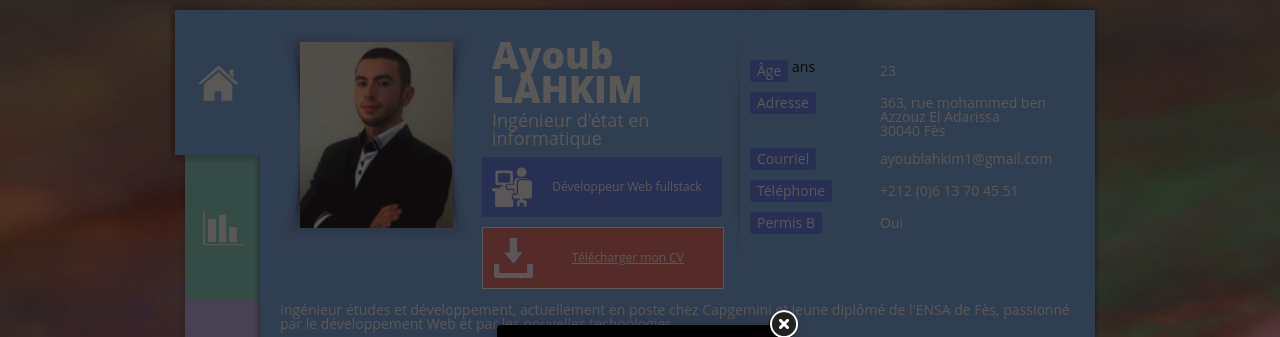
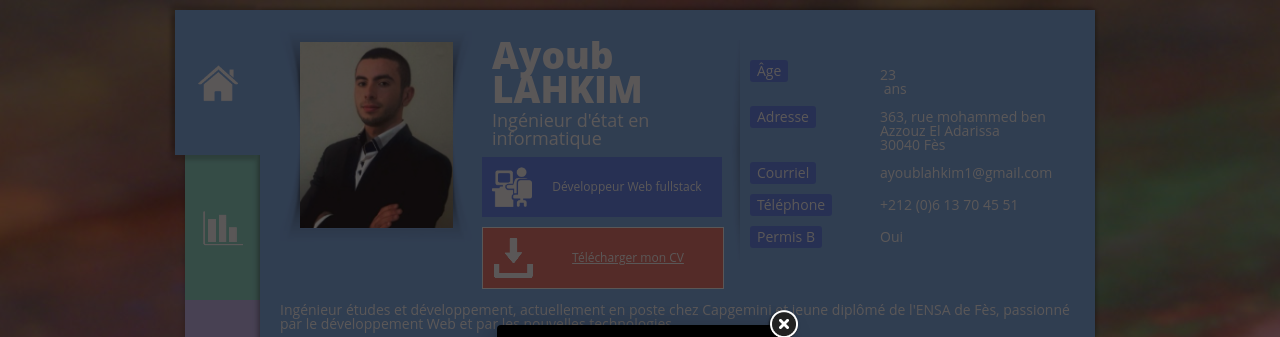
Before and after one commit to ayoublahkim/portfolio.github.io, a plain HTML site: page ayoublahkim/home.html in a window 1280 px wide. Shown: the top 337 px of the page. Drawn offline with Linux system fonts and the light colour scheme.

Commit message:
Update home.html

```diff
--- a/ayoublahkim/home.html
+++ b/ayoublahkim/home.html
@@ -77,7 +77,7 @@
 						</div>
 					</div>
 					<ul class="personal-info">
-						<li><label>Âge</label><span id="age"></span>&nbsp;ans</li>
+						<li><label>Âge</label><span><span id="age"></span>&nbsp;ans</span></li>
                         <li><label>Adresse</label><span itemprop="address">363, rue mohammed ben Azzouz El Adarissa<br>30040 Fès</span></li>
                         <li><label>Courriel</label><span itemprop="email">ayoublahkim1@gmail.com</span></li>
 						<li><label>Téléphone</label><span itemprop="telephone">+212 (0)6 13 70 45 51</span></li>
```
